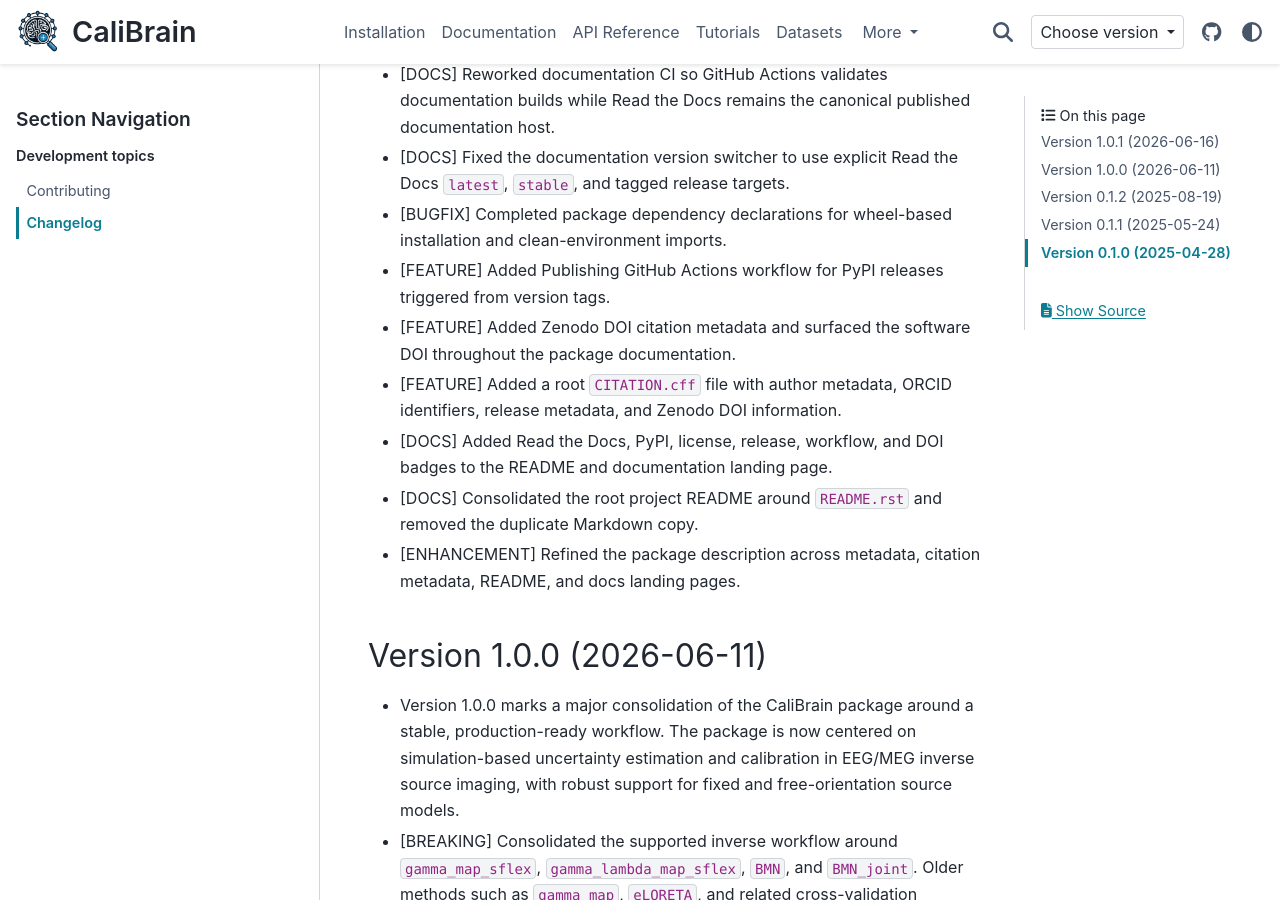
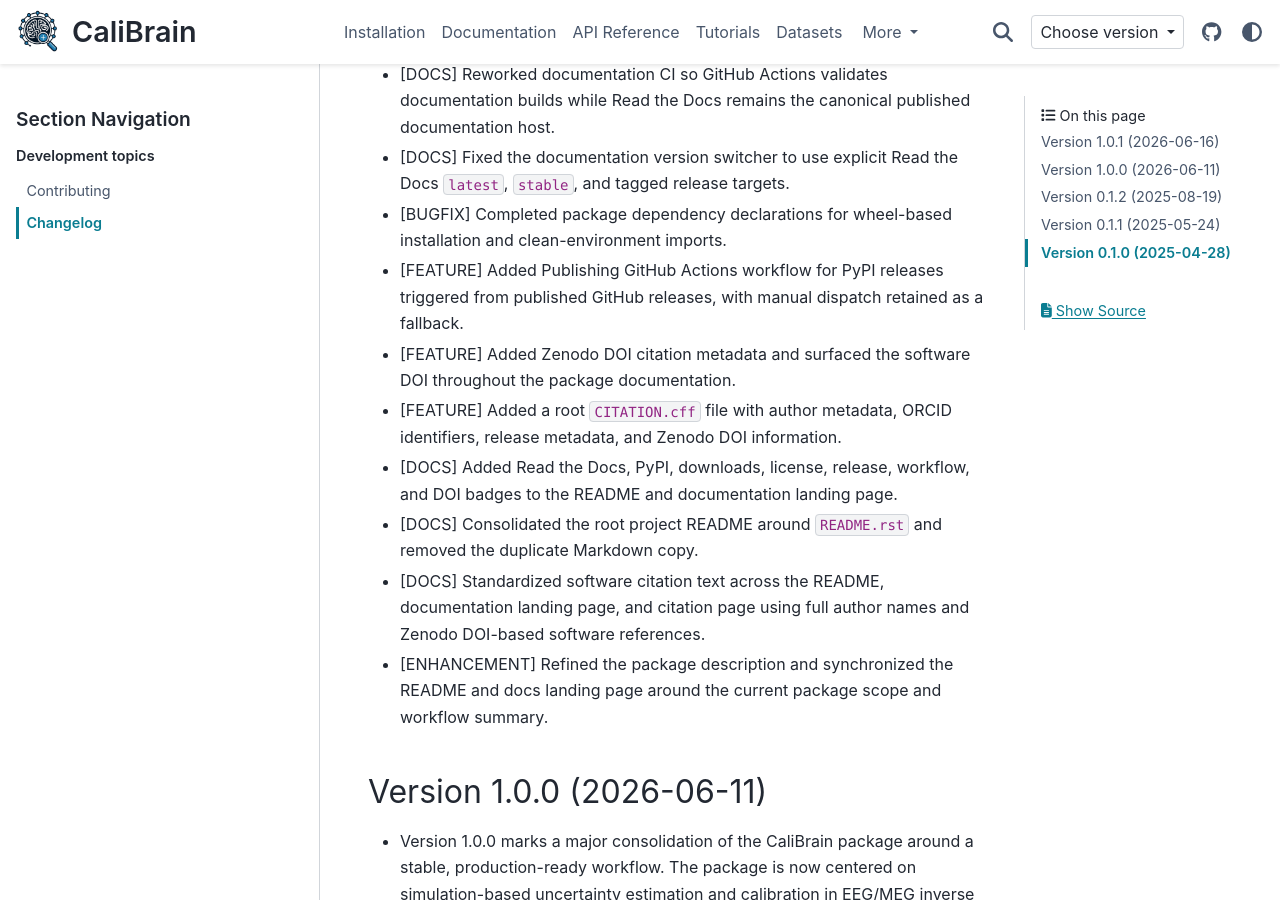
Before and after one commit to braindatalab/CaliBrain, a Sphinx documentation site: the page built from docs/source/development/changelog.rst, in a window 1280 px wide and 900 px high, scrolled down 540 px. Built offline with Sphinx 7.4.7 and the PyData theme 0.15.4, drawn with Linux system fonts in a browser that asks for light colours; pages that are not in the unit, such as notebooks, are missing from menus; comment, search, counter and statistics services are not loaded.

Commit message:
docs: update changelog for clarity and consistency in feature descriptions and documentation badges

```diff
--- a/docs/source/development/changelog.rst
+++ b/docs/source/development/changelog.rst
@@ -13,12 +13,13 @@ Version 1.0.1 (2026-06-16)
 *   [DOCS] Reworked documentation CI so GitHub Actions validates documentation builds while Read the Docs remains the canonical published documentation host.
 *   [DOCS] Fixed the documentation version switcher to use explicit Read the Docs ``latest``, ``stable``, and tagged release targets.
 *   [BUGFIX] Completed package dependency declarations for wheel-based installation and clean-environment imports.
-*   [FEATURE] Added Publishing GitHub Actions workflow for PyPI releases triggered from version tags.
+*   [FEATURE] Added Publishing GitHub Actions workflow for PyPI releases triggered from published GitHub releases, with manual dispatch retained as a fallback.
 *   [FEATURE] Added Zenodo DOI citation metadata and surfaced the software DOI throughout the package documentation.
 *   [FEATURE] Added a root ``CITATION.cff`` file with author metadata, ORCID identifiers, release metadata, and Zenodo DOI information.
-*   [DOCS] Added Read the Docs, PyPI, license, release, workflow, and DOI badges to the README and documentation landing page.
+*   [DOCS] Added Read the Docs, PyPI, downloads, license, release, workflow, and DOI badges to the README and documentation landing page.
 *   [DOCS] Consolidated the root project README around ``README.rst`` and removed the duplicate Markdown copy.
-*   [ENHANCEMENT] Refined the package description across metadata, citation metadata, README, and docs landing pages.
+*   [DOCS] Standardized software citation text across the README, documentation landing page, and citation page using full author names and Zenodo DOI-based software references.
+*   [ENHANCEMENT] Refined the package description and synchronized the README and docs landing page around the current package scope and workflow summary.
 
 
 Version 1.0.0 (2026-06-11)
```
